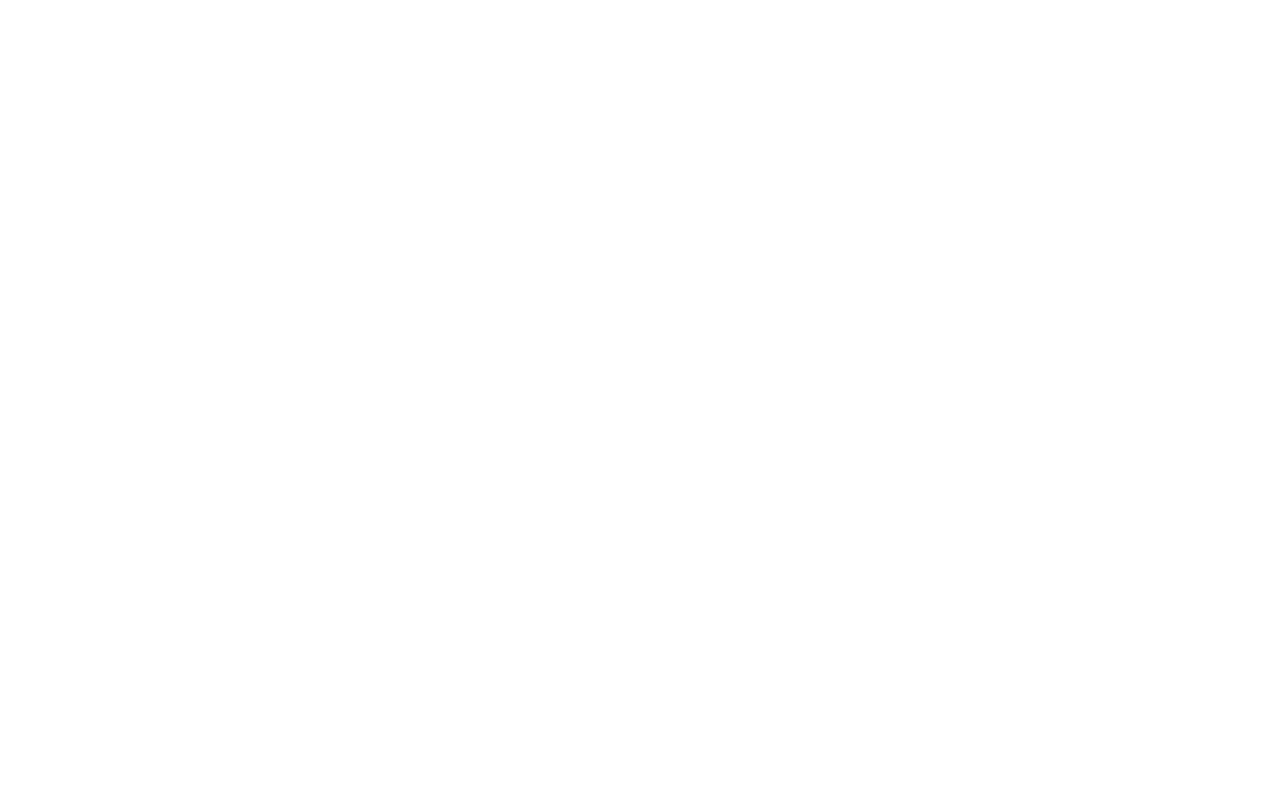
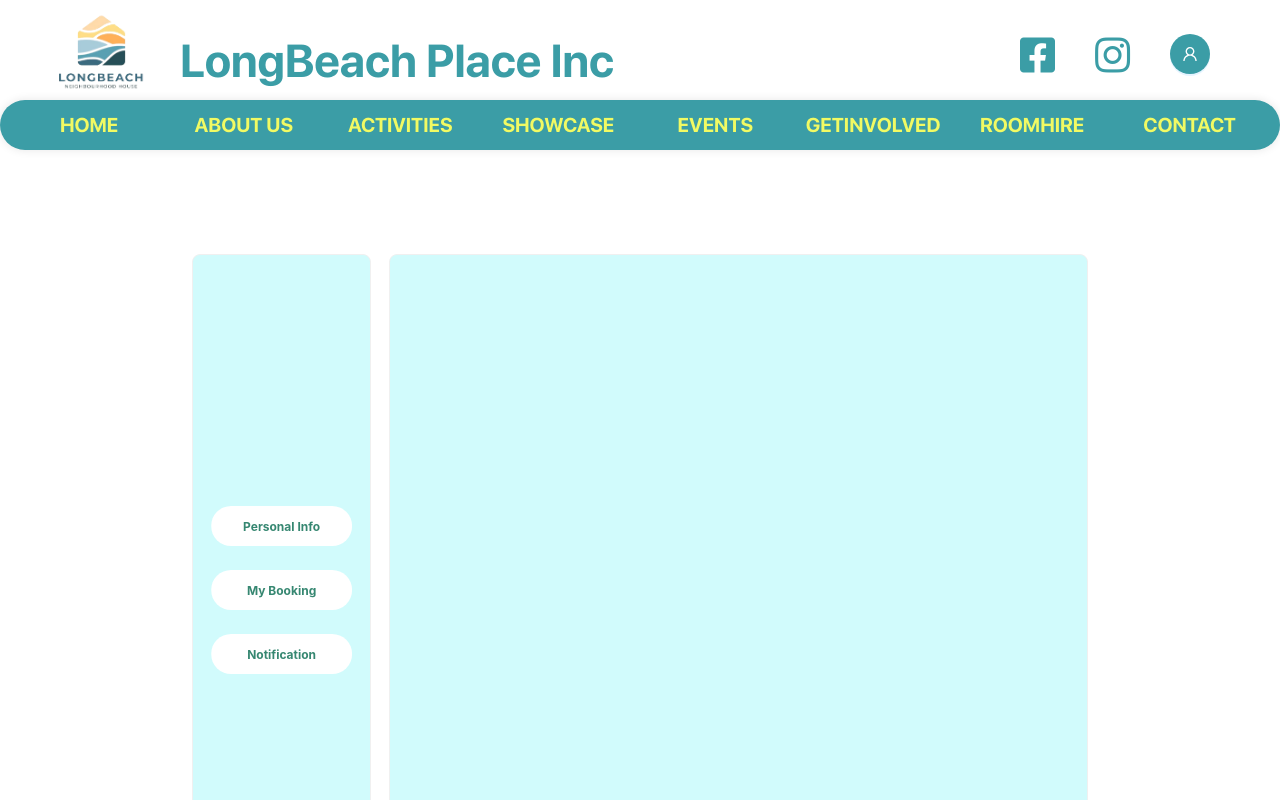
Before and after one commit to lbp-inc/comp30022-2023s2, a React (Create React App) app in the folder frontend/: page /admin-timetable in a window 1280 px wide. Before the commit this address had no page. Shown: the top 800 px of the page. Built offline with nearby package versions, Linux system fonts and the light colour scheme; no server answers.

Commit message:
[membership] Add admin timetable page

```diff
--- a/frontend/src/App.js
+++ b/frontend/src/App.js
@@ -28,6 +28,7 @@
 import PersonalInfoContent from "./Membership/views/PersonalInfo/personal-info-content";
 import EmailVerification from "./Membership/views/Register/email-Verification";
 import EventsTimetable from './TimeTable/EventsTimetable';
+import TimeTable from './Membership/views/Timetable/timetable';
 
 
 function App() {
@@ -63,6 +64,7 @@
                     <Route path="/reset-jump" element={<ResetJump />}></Route>
                     <Route path="/personal-info-content" element={<PersonalInfoContent />}></Route>
                     <Route path="/email-verification" element={<EmailVerification/>}></Route>
+                    <Route path="/admin-timetable" element={<TimeTable/>}></Route>
               </Routes>
           </div>
       </BrowserRouter>
--- a/frontend/src/Membership/components/admin-drawer-sider.js
+++ b/frontend/src/Membership/components/admin-drawer-sider.js
@@ -91,6 +91,9 @@
                   {enUS.buttons.edit_notification}
                 </Button>
               </Link>
+              <Link to='/admin-timetable'>
+                <Button type="text" shape="round" size="large" block className="sider-button">TimeTable</Button>
+              </Link>
               <Link to="/Editor">
                 <Button type="text" shape="round" size="large" block className="sider-button">
                   {enUS.buttons.admin}
@@ -99,7 +102,7 @@
             </>
           ) : role === "tutor" ? (
             <>
-              {/* <Link to='/Editor'> */}
+              {/* <Link to=''> */}
               <Button type="text" shape="round" size="large" block className="sider-button">
                 {enUS.buttons.tutor}
               </Button>
--- a/frontend/src/Membership/components/admin-sider.js
+++ b/frontend/src/Membership/components/admin-sider.js
@@ -65,12 +65,16 @@
                         <Link to='/admin-notification'>
                             <Button type="text" shape="round" size="large" block className="sider-button">{enUS.buttons.edit_notification}</Button>
                         </Link>
+                        <Link to='/admin-timetable'>
+                            <Button type="text" shape="round" size="large" block className="sider-button">TimeTable</Button>
+                        </Link>
                         <Link to='/Editor'>
                             <Button type="text" shape="round" size="large" block className="sider-button">{enUS.buttons.admin}</Button>
-                        </Link></>
+                        </Link>
+                        </>
                        :(role === 'tutor'
                        ?<>
-                        {/* <Link to='/Editor'> */}
+                        {/* <Link to=''> */}
                             <Button type="text" shape="round" size="large" block className="sider-button">{enUS.buttons.tutor}</Button>
                         {/* </Link> */}
                         </> : null)}
--- /dev/null
+++ b/frontend/src/Membership/views/Timetable/timetable.js
@@ -0,0 +1,28 @@
+import { Card } from 'antd';
+import { useMediaQuery } from 'react-responsive';
+import AdminSider from "../../components/admin-sider"
+import AdminDrawerSider from "../../components/admin-drawer-sider";
+
+import Layout from '../../../Layout';
+
+// This component will display the edit timetable event function
+const TimeTable = () => {
+    const isDesktop = useMediaQuery({ minWidth: 768 });
+
+    return (
+        <Layout>
+        <div className="loginSection">
+        <div className="membership">
+            <div className="membership-card">
+                {isDesktop ? <AdminSider /> : <AdminDrawerSider className="drawersider"/>}
+                <Card className="content">
+                    {/* Add here */}
+                </Card>
+            </div>
+        </div>
+        </div>
+        </Layout>
+    )
+}
+
+export default TimeTable
```
